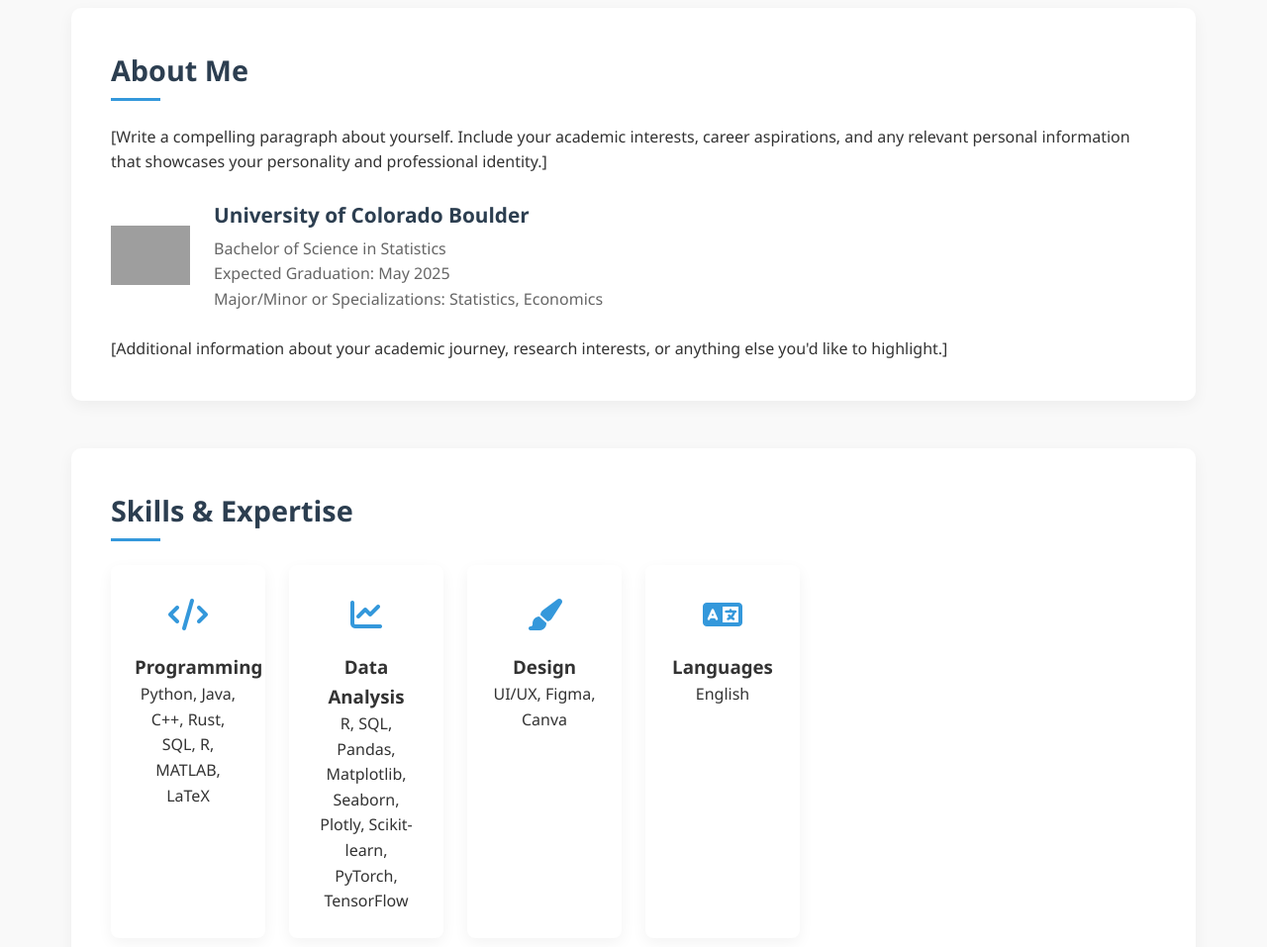
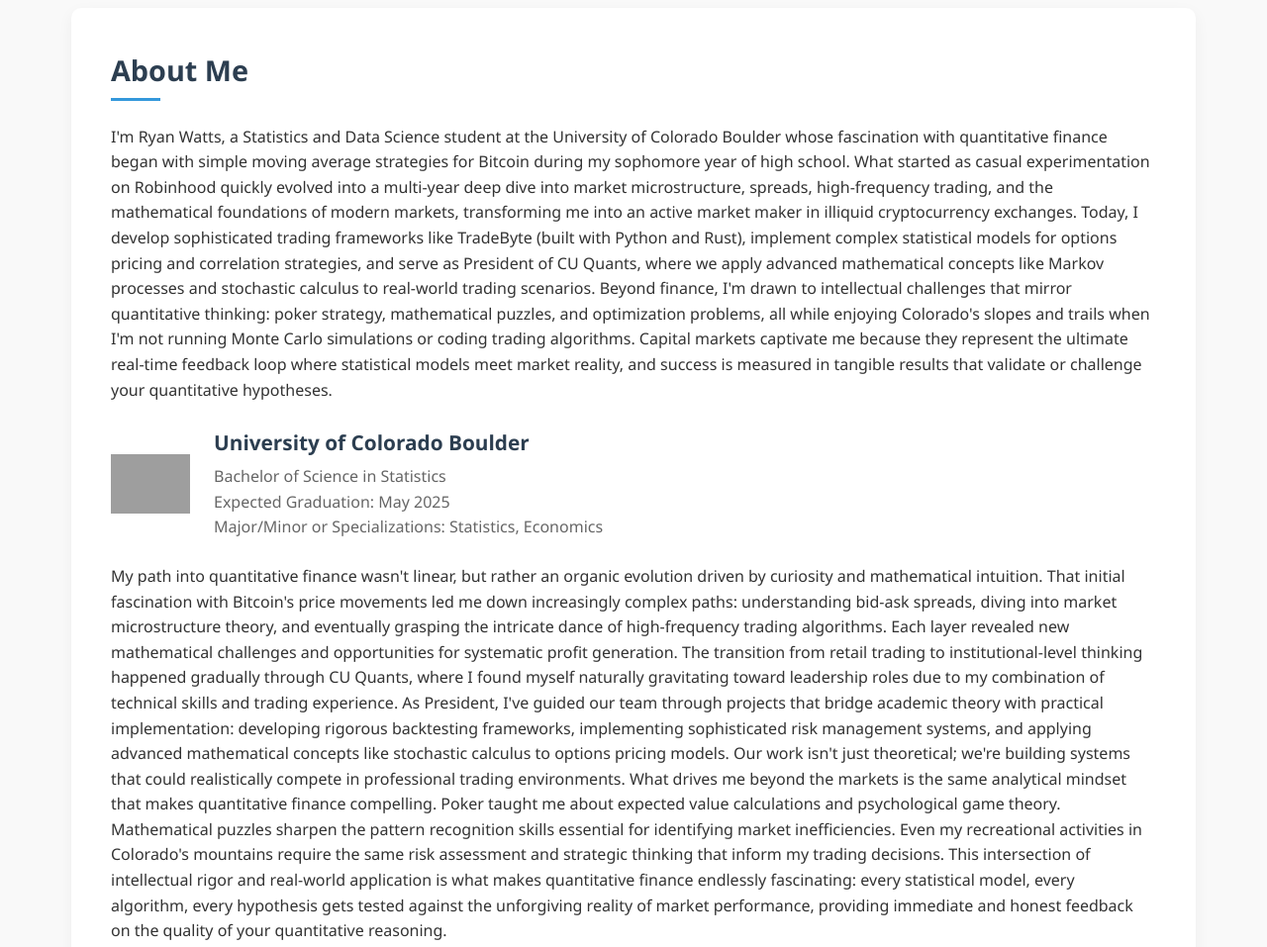
Before and after one commit to GoneInactive/goneinactive.github.io, a plain HTML site: page index.html in a window 1280 px wide. Shown: the part 640-1597 px from the top of the page at 99% size. Drawn offline with Linux system fonts and the light colour scheme; grey boxes are pictures that could not be loaded.

Commit message:
update index

```diff
--- a/index.html
+++ b/index.html
@@ -42,13 +42,11 @@
         <section class="about-section">
             <h2>About Me</h2>
             <p>
-                [Write a compelling paragraph about yourself. Include your academic interests,
-                career aspirations, and any relevant personal information that showcases
-                your personality and professional identity.]
-            </p>
+                I'm Ryan Watts, a Statistics and Data Science student at the University of Colorado Boulder whose fascination with quantitative finance began with simple moving average strategies for Bitcoin during my sophomore year of high school. What started as casual experimentation on Robinhood quickly evolved into a multi-year deep dive into market microstructure, spreads, high-frequency trading, and the mathematical foundations of modern markets, transforming me into an active market maker in illiquid cryptocurrency exchanges. Today, I develop sophisticated trading frameworks like TradeByte (built with Python and Rust), implement complex statistical models for options pricing and correlation strategies, and serve as President of CU Quants, where we apply advanced mathematical concepts like Markov processes and stochastic calculus to real-world trading scenarios. Beyond finance, I'm drawn to intellectual challenges that mirror quantitative thinking: poker strategy, mathematical puzzles, and optimization problems, all while enjoying Colorado's slopes and trails when I'm not running Monte Carlo simulations or coding trading algorithms. Capital markets captivate me because they represent the ultimate real-time feedback loop where statistical models meet market reality, and success is measured in tangible results that validate or challenge your quantitative hypotheses.
+                </p>
 
             <div class="education">
-                <img src="https://upload.wikimedia.org/wikipedia/commons/thumb/7/7f/CU_Boulder_seal.svg/1200px-CU_Boulder_seal.svg.png" alt="School Logo" class="school-logo">
+                <img src="https://upload.wikimedia.org/wikipedia/en/thumb/d/d3/Colorado_Buffaloes_logo.svg/1200px-Colorado_Buffaloes_logo.svg.png" alt="CU Boulder Logo" class="school-logo">
                 <div class="education-info">
                     <h3>University of Colorado Boulder</h3>
                     <p>Bachelor of Science in Statistics</p>
@@ -58,8 +56,11 @@
             </div>
 
             <p>
-                [Additional information about your academic journey, research interests,
-                or anything else you'd like to highlight.]
+                My path into quantitative finance wasn't linear, but rather an organic evolution driven by curiosity and mathematical intuition. That initial fascination with Bitcoin's price movements led me down increasingly complex paths: understanding bid-ask spreads, diving into market microstructure theory, and eventually grasping the intricate dance of high-frequency trading algorithms. Each layer revealed new mathematical challenges and opportunities for systematic profit generation.
+
+                The transition from retail trading to institutional-level thinking happened gradually through CU Quants, where I found myself naturally gravitating toward leadership roles due to my combination of technical skills and trading experience. As President, I've guided our team through projects that bridge academic theory with practical implementation: developing rigorous backtesting frameworks, implementing sophisticated risk management systems, and applying advanced mathematical concepts like stochastic calculus to options pricing models. Our work isn't just theoretical; we're building systems that could realistically compete in professional trading environments.
+
+                What drives me beyond the markets is the same analytical mindset that makes quantitative finance compelling. Poker taught me about expected value calculations and psychological game theory. Mathematical puzzles sharpen the pattern recognition skills essential for identifying market inefficiencies. Even my recreational activities in Colorado's mountains require the same risk assessment and strategic thinking that inform my trading decisions. This intersection of intellectual rigor and real-world application is what makes quantitative finance endlessly fascinating: every statistical model, every algorithm, every hypothesis gets tested against the unforgiving reality of market performance, providing immediate and honest feedback on the quality of your quantitative reasoning.
             </p>
         </section>
 
```
